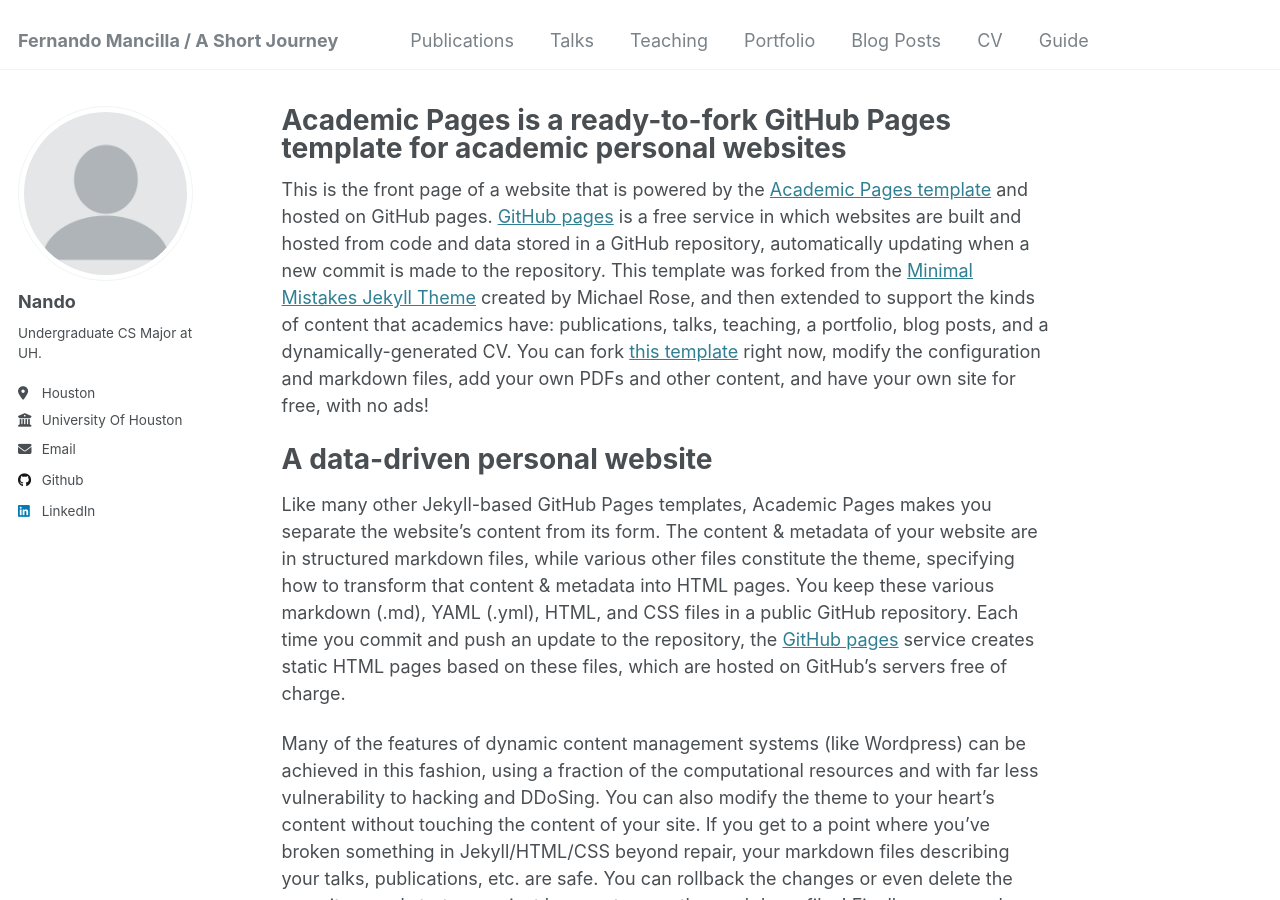
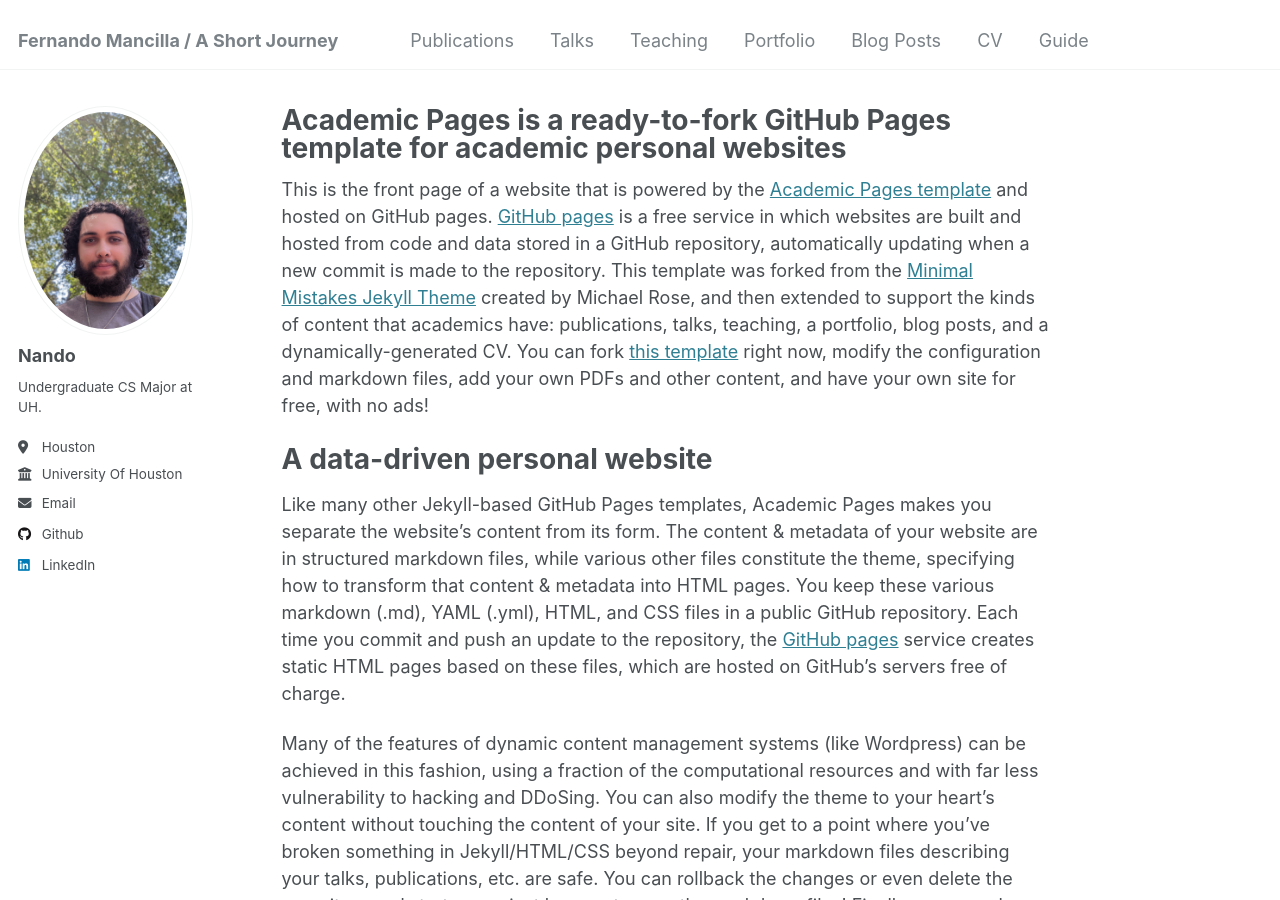
Before and after one commit to FerMan2001/FerMan2001.github.io, a Jekyll site: the page built from _pages/about.md, in a window 1280 px wide and 900 px high. Built offline with Jekyll 4.4.1, drawn with Linux system fonts in a browser that asks for light colours.

Commit message:
Update _config.yml

```diff
--- a/_config.yml
+++ b/_config.yml
@@ -21,7 +21,7 @@ repository               : "FerMan2001/FerMan2001.github.io"
 #               Additional customization can be done by editing /_includes/author-profile.html
 author:
   # Biographic information
-  avatar           : "profile.png"
+  avatar           : "LinkedIn Selfie2.jpg"
   name             : "Nando"
   pronouns         : # example: "she/her"
   bio              : "Undergraduate CS Major at UH."
@@ -29,7 +29,7 @@ author:
   employer         : "University Of Houston"
   uri              : # URL
   email            : "fmmancilla20@gmail.com"
-  resume            : "https://github.com/FerMan2001/FerMan2001.github.io/blob/master/files/Resume.pdf"
+  resume           : "Resume.pdf"
 
   # Academic websites
   arxiv            : # URL - Update with the correct link to your profile
```
